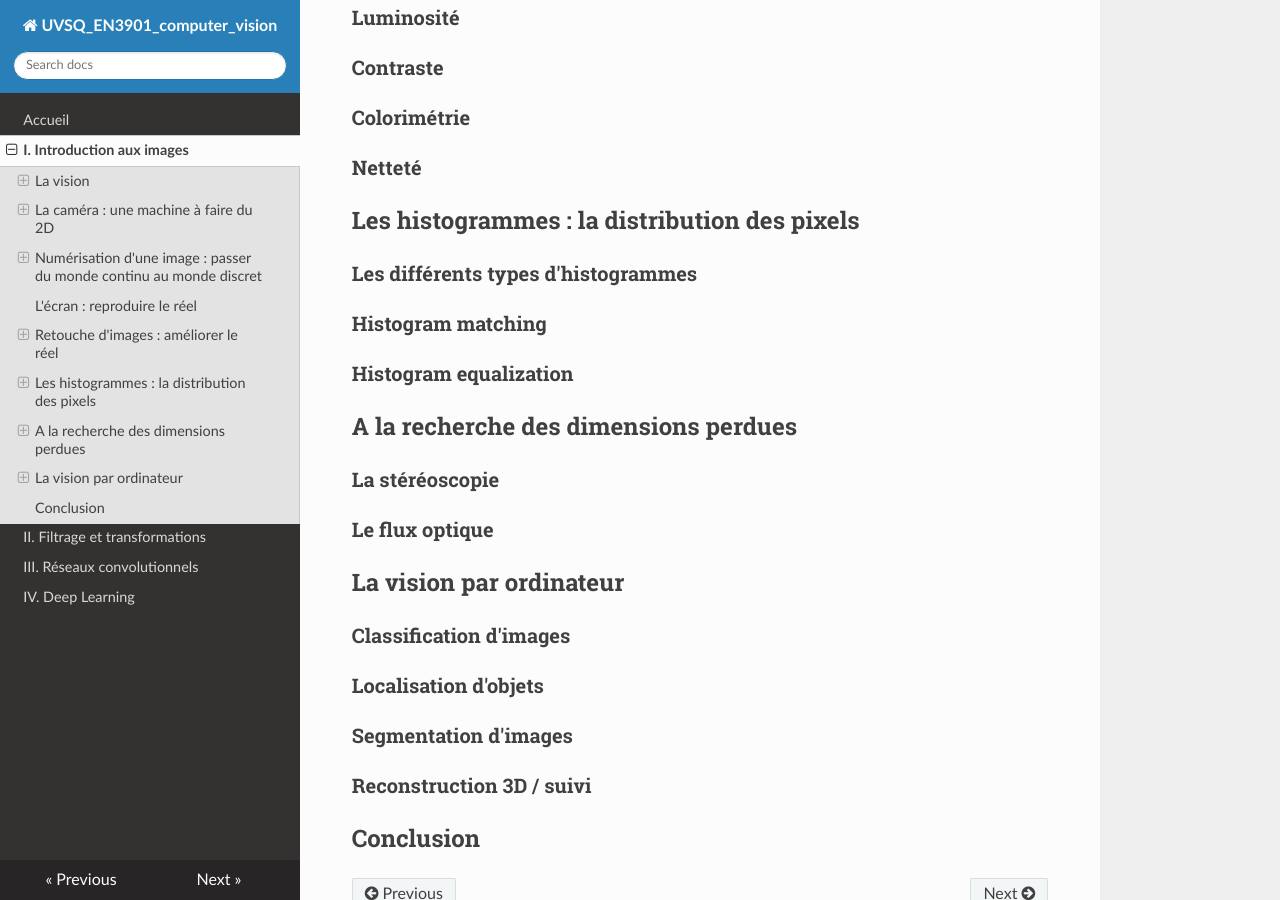
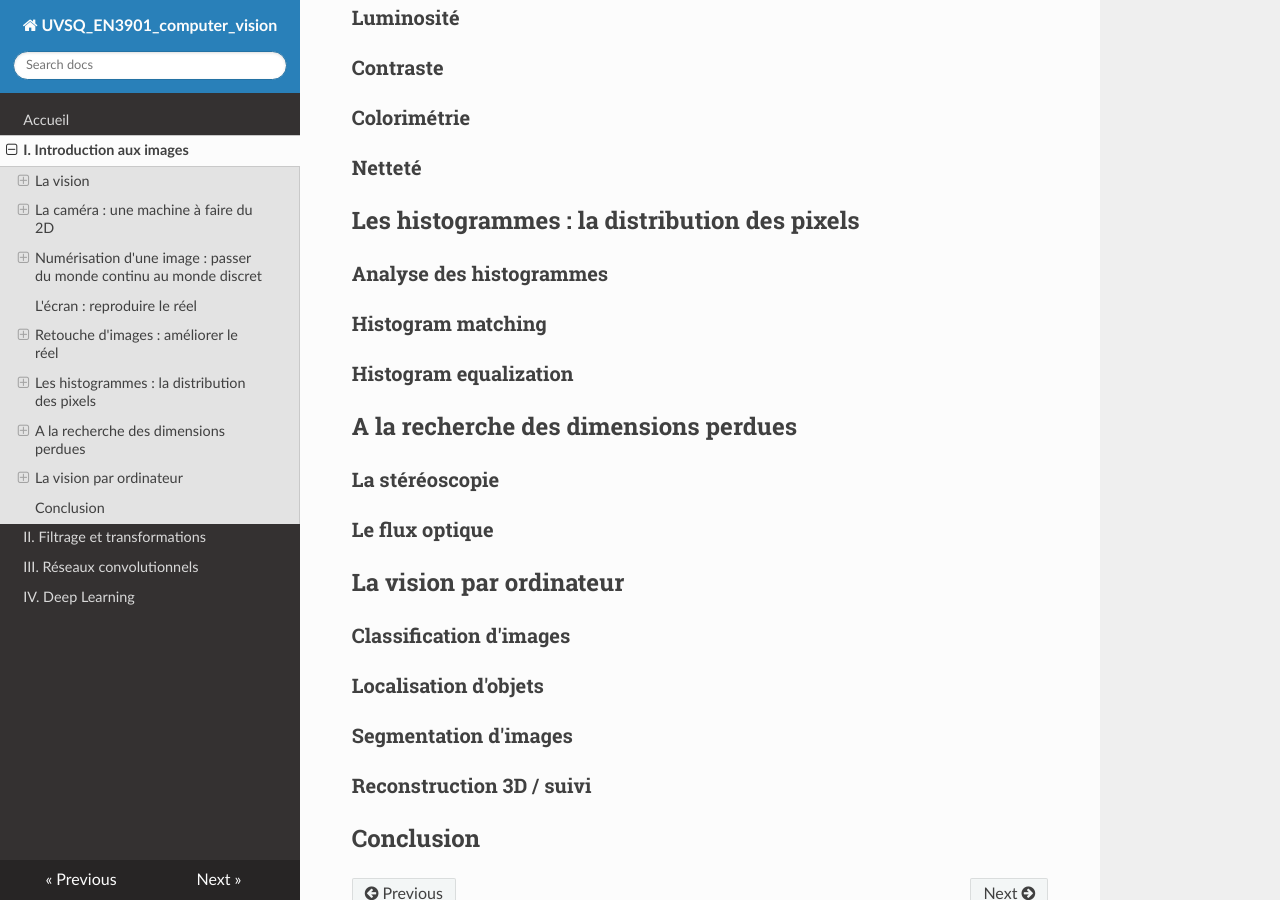
Before and after one commit to NicOudart/UVSQ_EN3901_computer_vision, an MkDocs documentation site: the page built from docs/Chap1_Introduction_images.md, in a window 1280 px wide and 900 px high, scrolled down 1653 px. Built offline with MkDocs 1.6.1, drawn with Linux system fonts in a browser that asks for light colours; nearby versions of some CDN libraries.

Commit message:
- Minor fix in Chapter 1.

```diff
--- a/docs/Chap1_Introduction_images.md
+++ b/docs/Chap1_Introduction_images.md
@@ -59,7 +59,7 @@ L’image des objets s’y trouve représentée avec une netteté, une fidé
 
 ## Les histogrammes : la distribution des pixels
 
-### Les différents types d'histogrammes
+### Analyse des histogrammes
 
 ### Histogram matching
 
```
